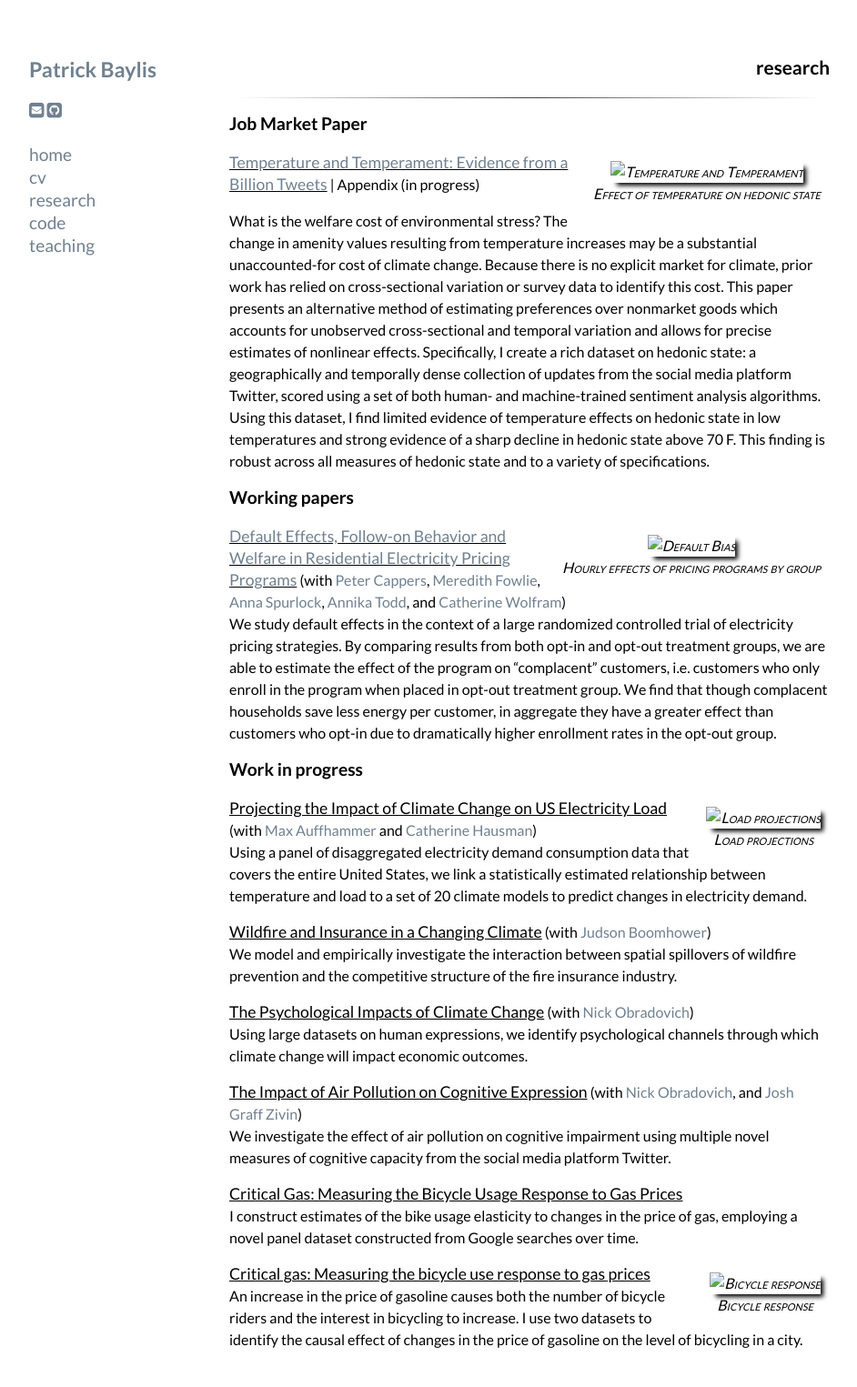
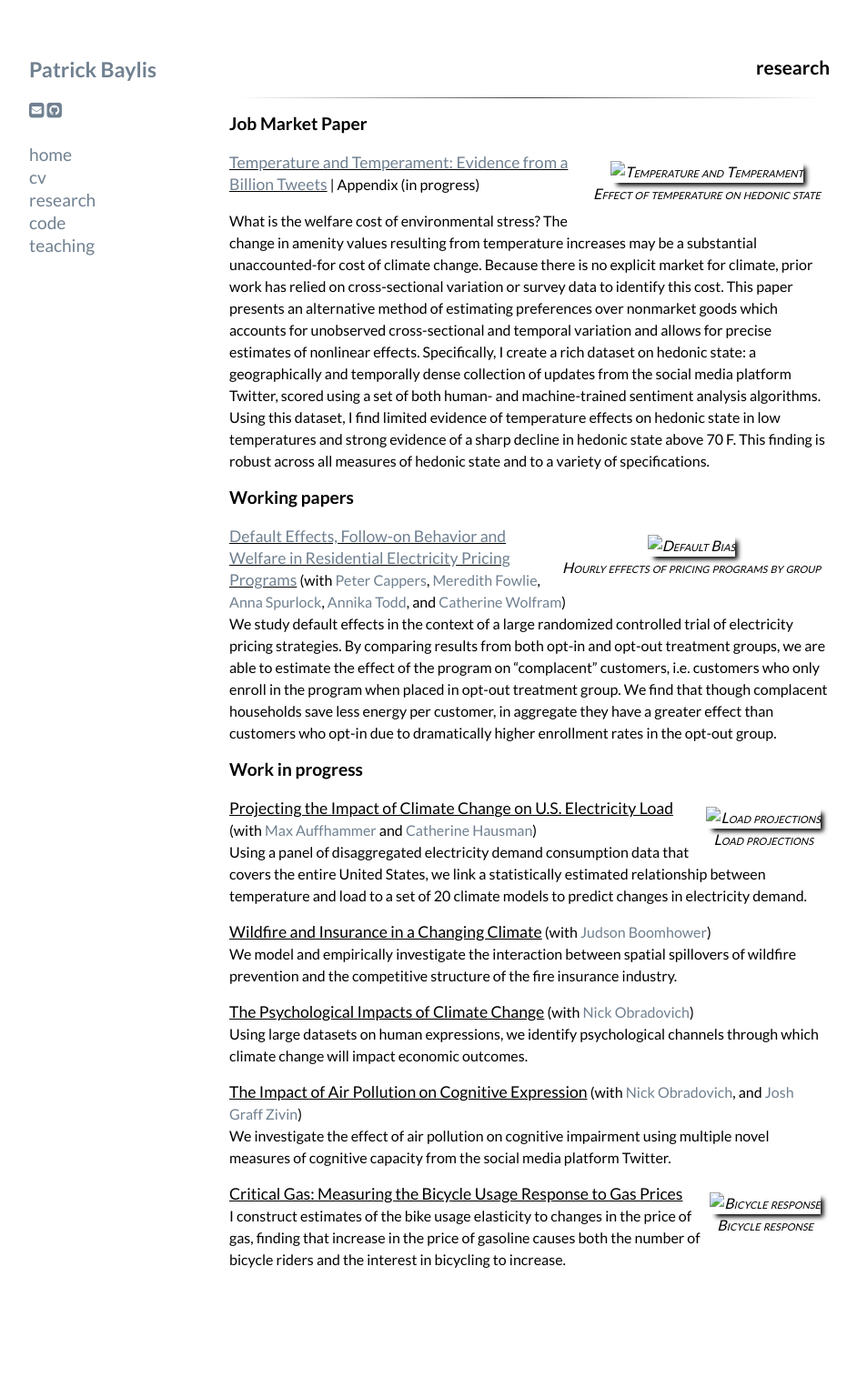
Before and after one commit to pbaylis/pbaylis.github.io, a Jekyll site: the page built from research.markdown, in a window 1280 px wide. Shown: the whole page at 91% size, without its empty margins (168-1110 px from the left). Built offline with Jekyll 4.4.1, drawn with Linux system fonts in a browser that asks for light colours; nearby versions of some CDN libraries; Markdown is read by kramdown in place of the engine named in the settings; after the commit the page ends 1437 px from its top, so only the background shows below that.

Commit message:
quickups

```diff
--- a/research.markdown
+++ b/research.markdown
@@ -40,7 +40,7 @@ We study default effects in the context of a large randomized controlled trial o
 <img src="images/projects/projectload.png" title="Load projections" height="200" class="shadow" />
   <figcaption>Load projections</figcaption>
 </figure>
-<em>Projecting the Impact of Climate Change on US Electricity Load</em> (with [Max Auffhammer][AUFFHAMMER] and [Catherine Hausman][HAUSMAN])<br>
+<em>Projecting the Impact of Climate Change on U.S. Electricity Load</em> (with [Max Auffhammer][AUFFHAMMER] and [Catherine Hausman][HAUSMAN])<br>
 Using a panel of disaggregated electricity demand consumption data that covers the entire United States, we link a statistically estimated relationship between temperature and load to a set of 20 climate models to predict changes in electricity demand.
 
 <span><em>Wildfire and Insurance in a Changing Climate</em></span> (with [Judson Boomhower][BOOMHOWER])<br>
@@ -51,10 +51,6 @@ Using large datasets on human expressions, we identify psychological channels th
 
 <span><em>The Impact of Air Pollution on Cognitive Expression</em></span> (with [Nick Obradovich][OBRADOVICH], and [Josh Graff Zivin][GRAFFZIVIN])<br>
 We investigate the effect of air pollution on cognitive impairment using multiple novel measures of cognitive capacity from the social media platform Twitter.
-
-<span><em>Critical Gas: Measuring the Bicycle Usage Response to Gas Prices</em></span><br>
-I construct estimates of the bike usage elasticity to changes in the price of gas, employing a novel panel dataset constructed from Google searches over time.
-
 
 
 <!-- <figure style="float:right; margin:10px 10px 10px 10px;">
@@ -68,8 +64,8 @@ Petroleum refining is a significant source of air pollutants. Using confidential
 <img src="images/projects/bike.png" title="Bicycle response" height="200" class="shadow" />
   <figcaption>Bicycle response</figcaption>
 </figure>
-<em>Critical gas: Measuring the bicycle use response to gas prices</em><br>
-An increase in the price of gasoline causes both the number of bicycle riders and the interest in bicycling to increase. I use two datasets to identify the causal effect of changes in the price of gasoline on the level of bicycling in a city.
+<em>Critical Gas: Measuring the Bicycle Usage Response to Gas Prices</em><br>
+I construct estimates of the bike usage elasticity to changes in the price of gas, finding that increase in the price of gasoline causes both the number of bicycle riders and the interest in bicycling to increase.
 
 <!-- Co-author links -->
 
```
